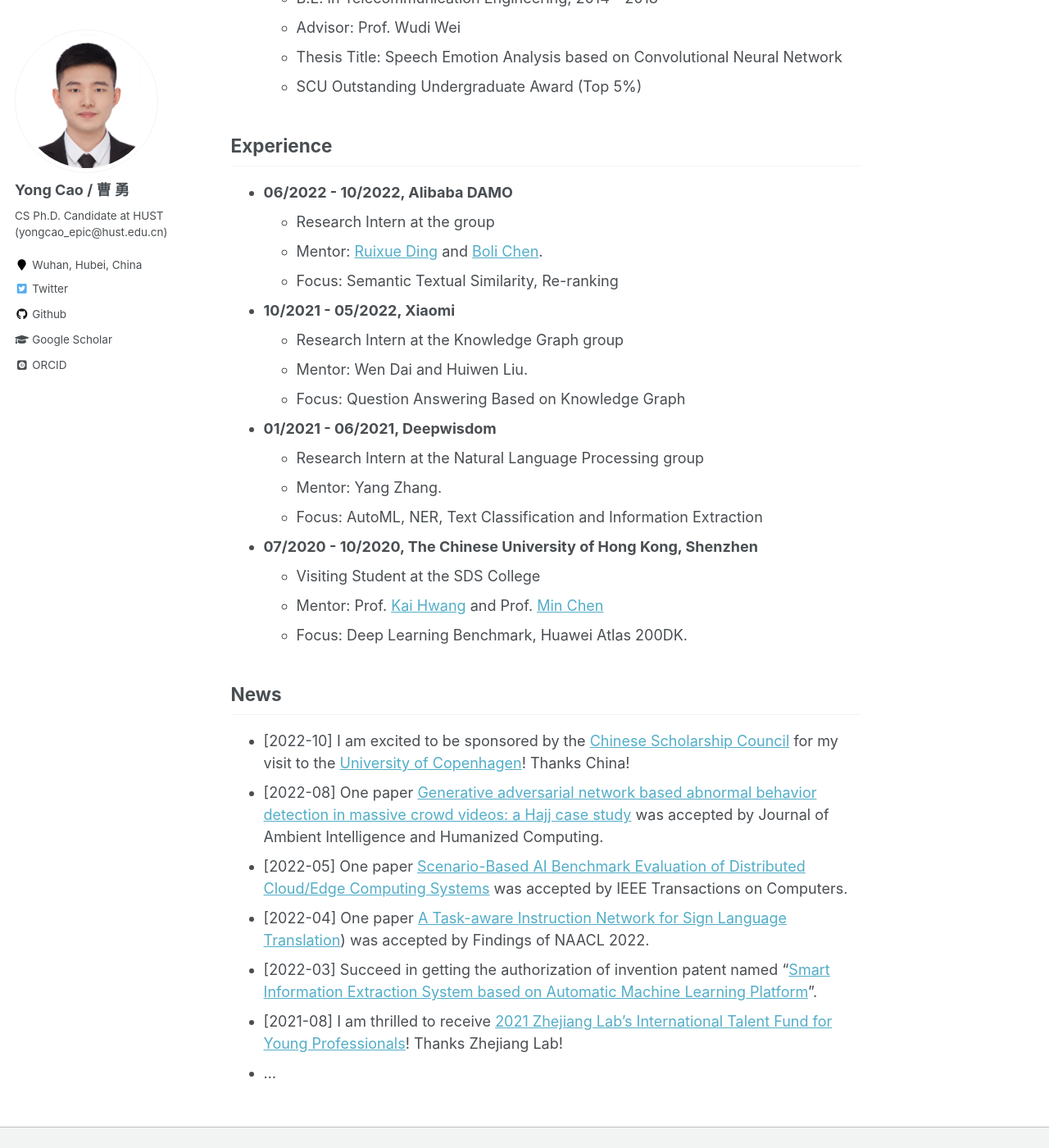
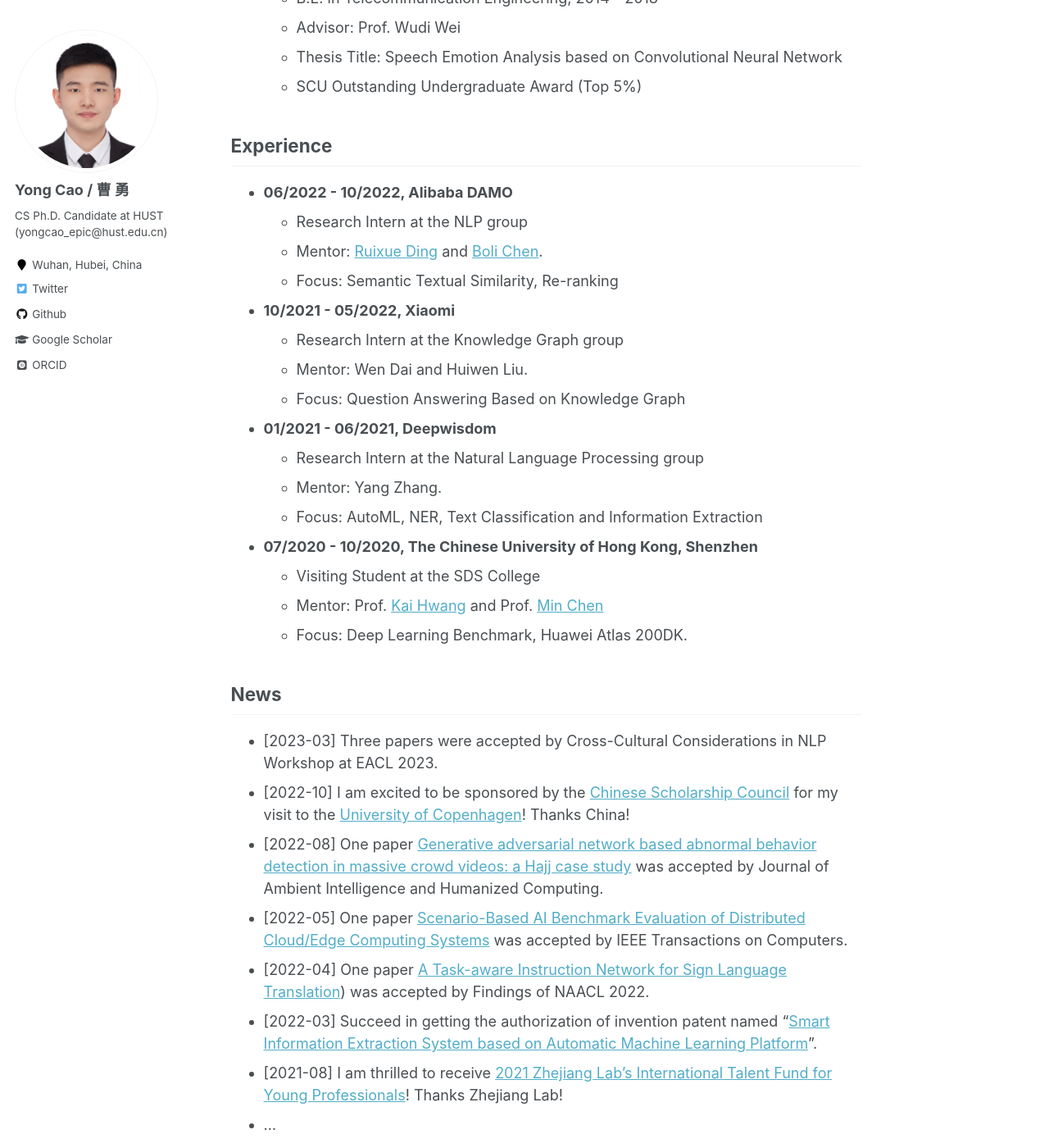
Before and after one commit to yongcaoplus/yongcaoplus.github.io, a Jekyll site: the page built from _pages/about.md, in a window 1280 px wide and 1400 px high, scrolled down 896 px. Shown: the whole window at 82% size. Built offline with Jekyll 4.4.1, drawn with Linux system fonts in a browser that asks for light colours; some web fonts are replaced.

Commit message:
add paper on C3NLP@EACL 2023

```diff
--- a/_pages/about.md
+++ b/_pages/about.md
@@ -43,7 +43,7 @@
 Experience
 ------
   * **06/2022 - 10/2022, Alibaba DAMO**
-    * Research Intern at the  group
+    * Research Intern at the NLP group
     * Mentor: [Ruixue Ding](https://scholar.google.com.hk/citations?hl=zh-CN&user=wAktw3cAAAAJ&view_op=list_works&sortby=pubdate) and [Boli Chen](https://scholar.google.com.hk/citations?user=P3IMdZ4AAAAJ&hl=zh-CN&oi=ao).
     * Focus:  Semantic Textual Similarity, Re-ranking
   * **10/2021 - 05/2022, Xiaomi**
@@ -62,6 +62,7 @@
 
 News
 ------
+* [2023-03] Three papers were accepted by Cross-Cultural Considerations in NLP Workshop at EACL 2023.
 * [2022-10] I am excited to be sponsored by the [Chinese Scholarship Council](https://www.cscse.edu.cn/cscse/zwlx/jxj/index.html) for my visit to the [University of Copenhagen](https://www.ku.dk/english/)! Thanks China!
 * [2022-08] One paper [Generative adversarial network based abnormal behavior detection in massive crowd videos: a Hajj case study](https://link.springer.com/article/10.1007/s12652-021-03323-5) was accepted by Journal of Ambient Intelligence and Humanized Computing.
 * [2022-05] One paper [Scenario-Based AI Benchmark Evaluation of Distributed Cloud/Edge Computing Systems](https://ieeexplore.ieee.org/abstract/document/9779956) was accepted by IEEE Transactions on Computers.
```
Also changed, not shown: _pages/publications.md (+7 -0 lines).
